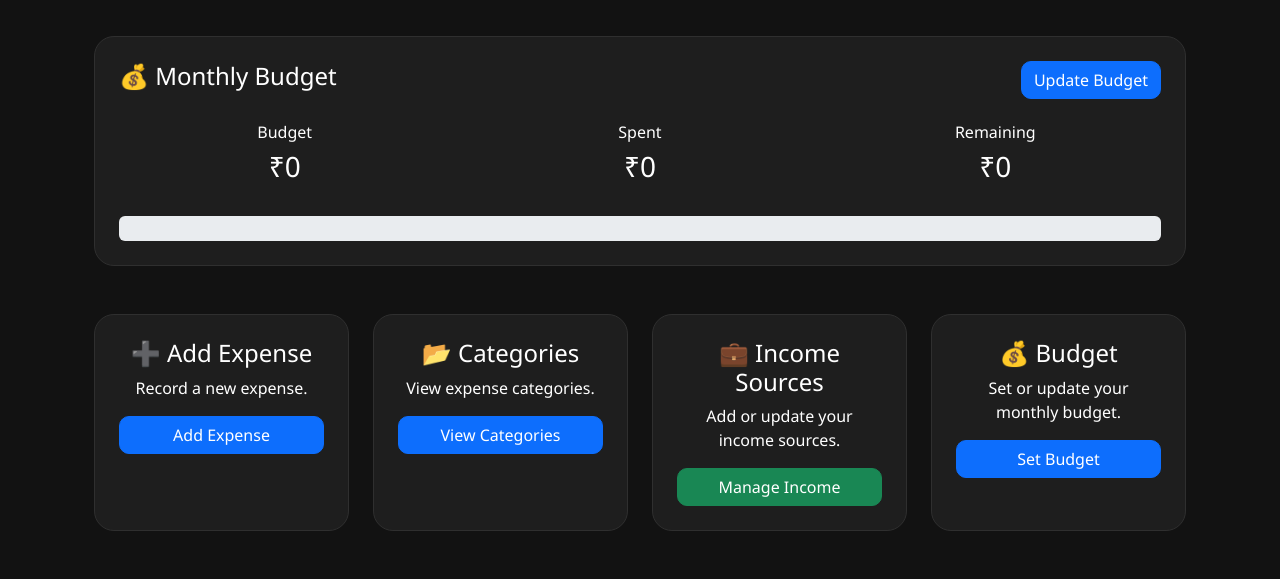
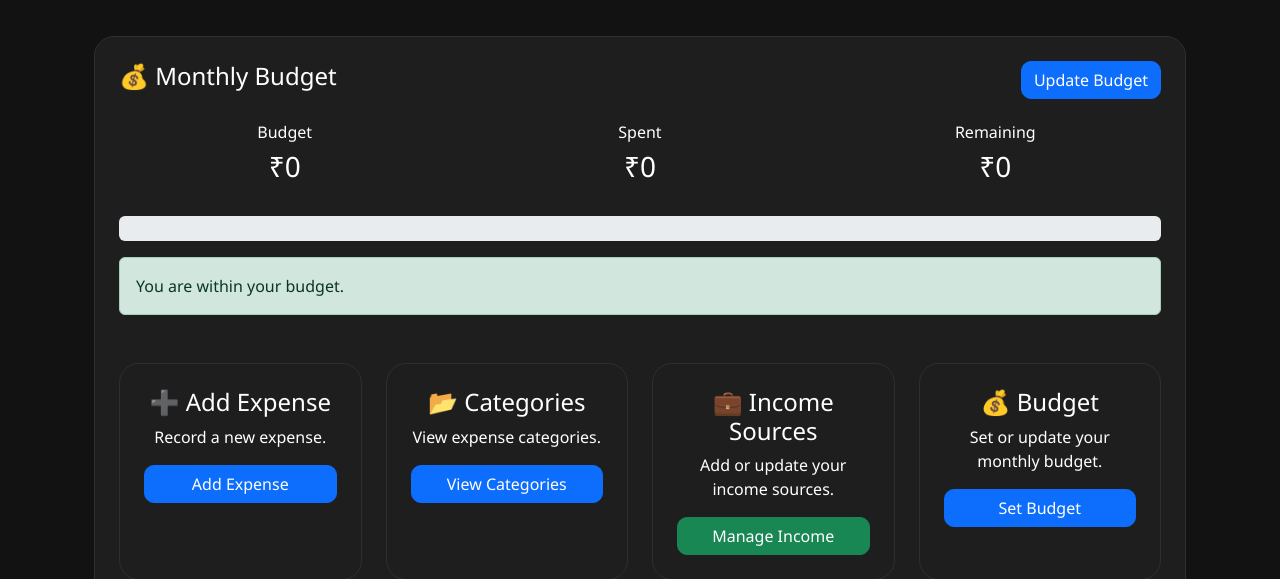
Before and after one commit to subratmaharana/expense-tracker, a Django app: page /expenses/dashboard/ in a window 1280 px wide. Shown: the part 472-1051 px from the top of the page. Run offline with Django 5.2, Linux system fonts and the light colour scheme; the visitor is signed in with stand-in values (Sample User, id 1); data that the repository does not hold is empty.

Commit message:
Added monthly budget tracking with budget alerts

```diff
--- a/backend/expenses/views.py
+++ b/backend/expenses/views.py
@@ -43,6 +43,17 @@ def dashboard(request):
 
     if budget_used > 100:
         budget_used = 100
+
+    budget_status = "success"
+    budget_message = "You are within your budget."
+
+    if budget_used >= 70 and budget_used < 90:
+       budget_status = "warning"
+       budget_message = "Warning! You have used over 70% of your budget."
+
+    elif budget_used >= 90:
+        budget_status = "danger"
+        budget_message = "Alert! Your budget is almost exhausted."
 
     remaining_balance = total_income - total_expense
 
@@ -134,6 +145,8 @@ def dashboard(request):
         "budget_amount": budget_amount,
         "remaining_budget": remaining_budget,
         "budget_used": budget_used,
+        "budget_status": budget_status,
+        "budget_message": budget_message,
     }
 
     return render(request, "expenses/dashboard.html", context)
--- a/backend/templates/expenses/dashboard.html
+++ b/backend/templates/expenses/dashboard.html
@@ -84,11 +84,13 @@
         </div>
 
         <div class="progress mt-4" style="height:25px;">
-            <div class="progress-bar bg-success" role="progressbar" style="width:{{ budget_used }}%;">
+            <div class="progress-bar bg-{{ budget_status }}" role="progressbar" style="width:{{ budget_used }}%;">
                 {{ budget_used|floatformat:1 }}%
             </div>
         </div>
 
+        <div class="alert alert-{{ budget_status }} mt-3 mb-0">
+            {{ budget_message }}
         </div>
 
         <!-- Quick Actions -->
```
Lines whose indentation alone changed are shown as unchanged.
